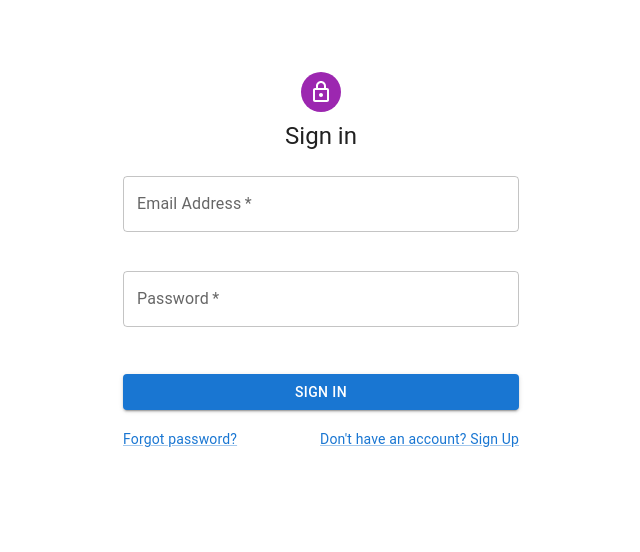
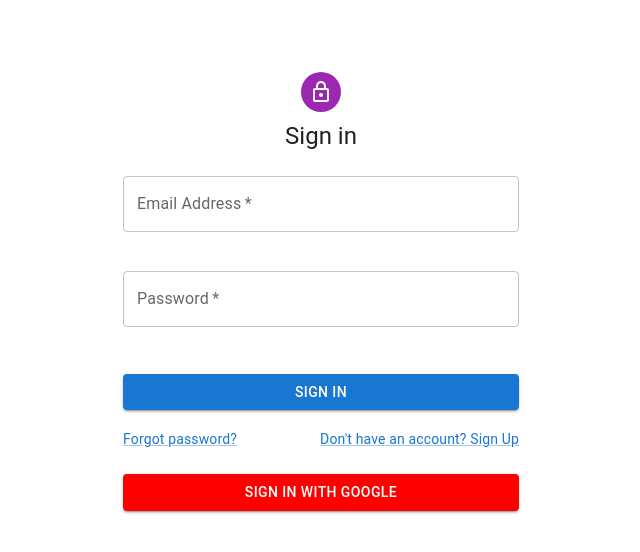
Before and after one commit to sathishjuhomi/annotation-app, a Next.js app in the folder maverick-frontend/: page /signin in a window 1280 px wide. Shown: the top 552 px of the page, without its empty margins (319-959 px from the left). Built offline with nearby package versions, Linux system fonts and the light colour scheme.

Commit message:
Worked for OAuth Implementation

```diff
--- a/maverick-frontend/src/app/signin/component/SignInForm.tsx
+++ b/maverick-frontend/src/app/signin/component/SignInForm.tsx
@@ -47,7 +47,7 @@ export default function Signin({
             Sign in
           </Typography>
           <br />
-          <form onSubmit={formHandleSubmit(onSubmit)} noValidate>
+          <form  noValidate>
             <Grid container spacing={2}>
               <Grid item xs={12}>
                 <TextField
@@ -80,6 +80,7 @@ export default function Signin({
             <Button
               type="submit"
               fullWidth
+              onClick={formHandleSubmit(onSubmit)}
               variant="contained"
               sx={{ mt: 3, mb: 2 }}
             >
@@ -97,6 +98,15 @@ export default function Signin({
                 </Link>
               </Grid>
             </Grid>
+            <Grid item>
+                <Button
+                  type="submit"
+                  fullWidth
+                  variant="contained"
+                  sx={{ mt: 3, mb: 2, backgroundColor: 'red'}}
+                > Sign in with Google
+                </Button>
+              </Grid>
           </form>
           {message !== "" ? (
             <Snackbar
--- a/maverick-frontend/src/app/signin/page.tsx
+++ b/maverick-frontend/src/app/signin/page.tsx
@@ -26,11 +26,11 @@ const SignIn = () => {
     await signIn(data)
       .then(async (res) => {
         const response = await res.json();
+        const data = response.detail;
         if (res.status === 200) {
-          setMessage(response.message);
+          setMessage(data);
           setMessageColor(Constants.SUCCESS);
         } else {
-          const data = response.detail;
           setMessage(data);
           setMessageColor(Constants.ERROR);
         }
```
